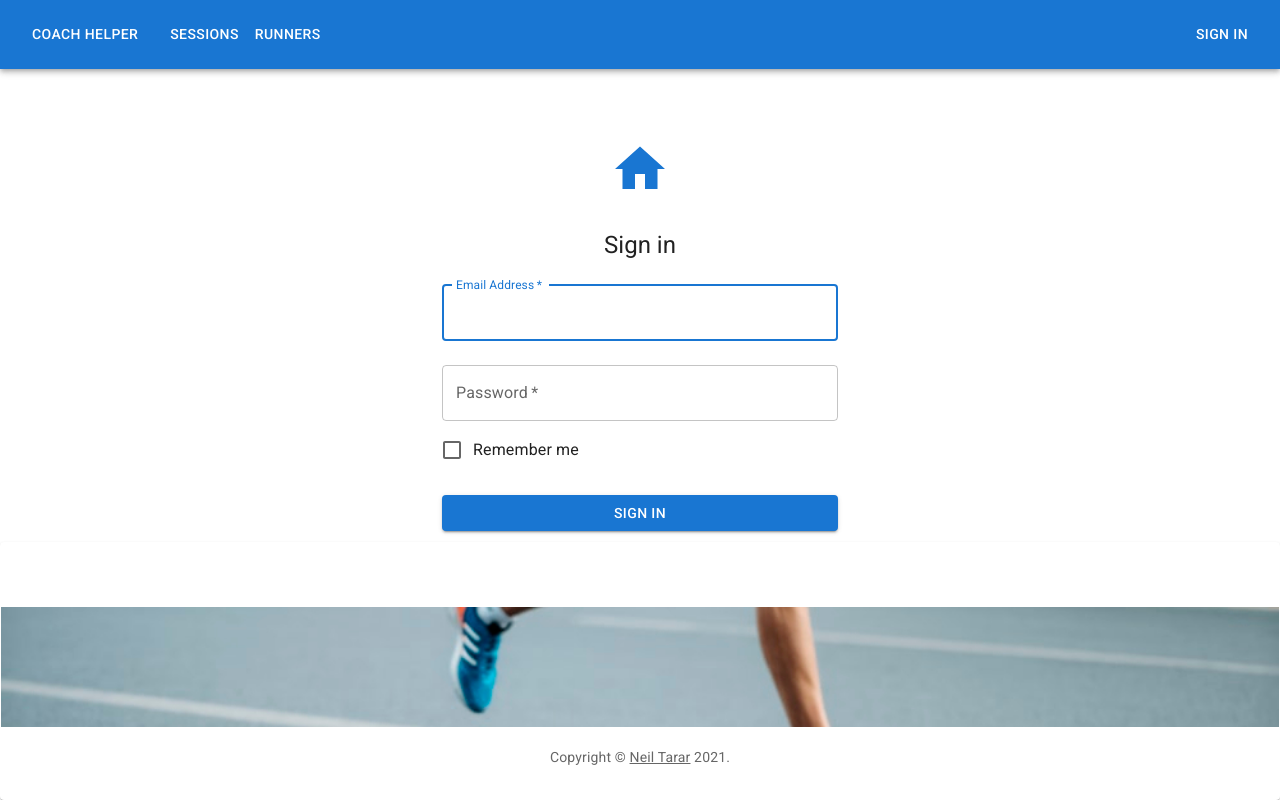
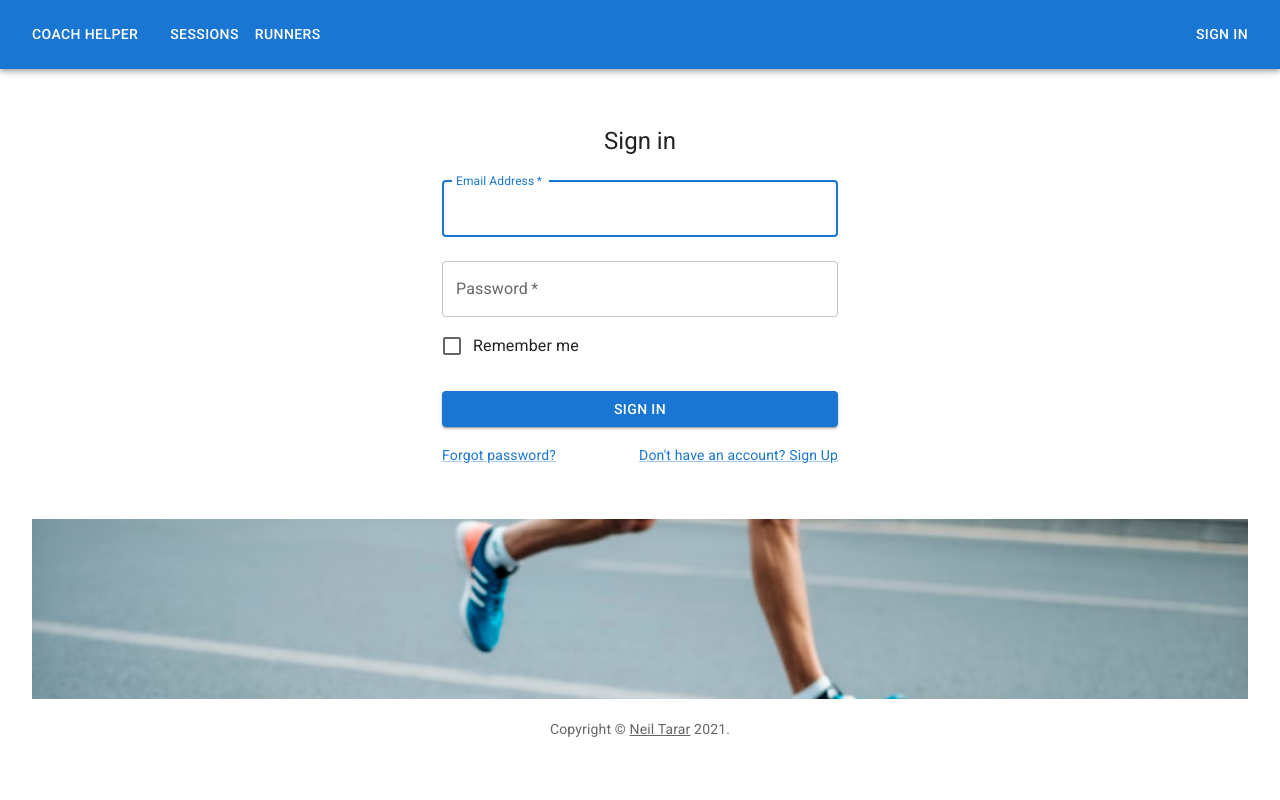
Before and after one commit to neiltarar/coach-helper, a React (Create React App) app in the folder client/: page /sign-in in a window 1280 px wide. Built offline with nearby package versions, Linux system fonts and the light colour scheme.

Commit message:
copy rights banner fix

```diff
--- a/client/src/App.css
+++ b/client/src/App.css
@@ -40,10 +40,3 @@
 #session-box {
   margin: 50px 0px 0px 5px;
 }
-
-#footer {
-  position: absolute;
-  bottom: 0;
-  left: 0;
-  right: 0;
-}
--- a/client/src/App.tsx
+++ b/client/src/App.tsx
@@ -24,7 +24,7 @@ function App() {
           <Route path='/sessions' element={<SessionsTable />}></Route>
         </Routes>
       </BrowserRouter>
-      <Copyright sx={{ mt: 8, mb: 4 }} />
+      <Copyright sx={{ margin: 4 }} />
     </React.Fragment>
   );
 }
--- a/client/src/components/Copyright.tsx
+++ b/client/src/components/Copyright.tsx
@@ -1,30 +1,27 @@
-import Grid from "@mui/material/Grid";
+import Box, { BoxProps } from "@mui/material/Box";
 import Typography from "@mui/material/Typography";
 import { styled } from "@mui/material/styles";
 import Paper from "@mui/material/Paper";
 import Link from "@mui/material/Link";
 import CardMedia from "@mui/material/CardMedia";
-import React from "react";
 
-const Item = styled(Paper)(({ theme }) => ({
-  ...theme.typography.body2,
-  padding: theme.spacing(0.1),
-  textAlign: "center",
-  color: theme.palette.text.secondary,
-}));
+import * as React from "react";
+import Button from "@mui/material/Button";
+import Menu from "@mui/material/Menu";
+import MenuItem from "@mui/material/MenuItem";
 
 export default function Copyright(props: any) {
   return (
-    <React.Fragment>
-      <Item id='footer'>
+    <div>
       <Typography
         variant='body2'
         color='text.secondary'
         align='center'
         {...props}>
+        <br />
         <CardMedia
           component='img'
-            height='120'
+          height='180'
           image='./images/footerImage.jpeg'
         />
         <br />
@@ -35,7 +32,6 @@ export default function Copyright(props: any) {
         {new Date().getFullYear()}
         {"."}
       </Typography>
-      </Item>
-    </React.Fragment>
+    </div>
   );
 }
--- a/client/src/pages/SignIn.tsx
+++ b/client/src/pages/SignIn.tsx
@@ -12,14 +12,6 @@ import Typography from "@mui/material/Typography";
 import Container from "@mui/material/Container";
 import SvgIcon, { SvgIconProps } from "@mui/material/SvgIcon";
 import { createTheme, ThemeProvider } from "@mui/material/styles";
-
-function HomeIcon(props: SvgIconProps) {
-  return (
-    <SvgIcon {...props}>
-      <path d='M10 20v-6h4v6h5v-8h3L12 3 2 12h3v8z' />
-    </SvgIcon>
-  );
-}
 
 const theme = createTheme();
 
@@ -51,14 +43,11 @@ export default function SignIn() {
           <CssBaseline />
           <Box
             sx={{
-              marginTop: 8,
+              marginTop: 4,
               display: "flex",
               flexDirection: "column",
               alignItems: "center",
             }}>
-            <Button href='/'>
-              <HomeIcon color='primary' sx={{ fontSize: 60 }} />
-            </Button>
             <br />
             <Typography component='h1' variant='h5'>
               Sign in
--- a/client/src/pages/SignUp.tsx
+++ b/client/src/pages/SignUp.tsx
@@ -77,7 +77,7 @@ export default function SignUp() {
         <CssBaseline />
         <Box
           sx={{
-            marginTop: 8,
+            marginTop: 4,
             display: "flex",
             flexDirection: "column",
             alignItems: "center",
@@ -163,7 +163,6 @@ export default function SignUp() {
             </Grid>
           </Box>
         </Box>
-        <Copyright sx={{ mt: 5 }} />
       </Container>
     </ThemeProvider>
   );
```
Also changed, not shown: client/src/index.tsx (+6 -6 lines). Lines whose indentation alone changed are shown as unchanged.
